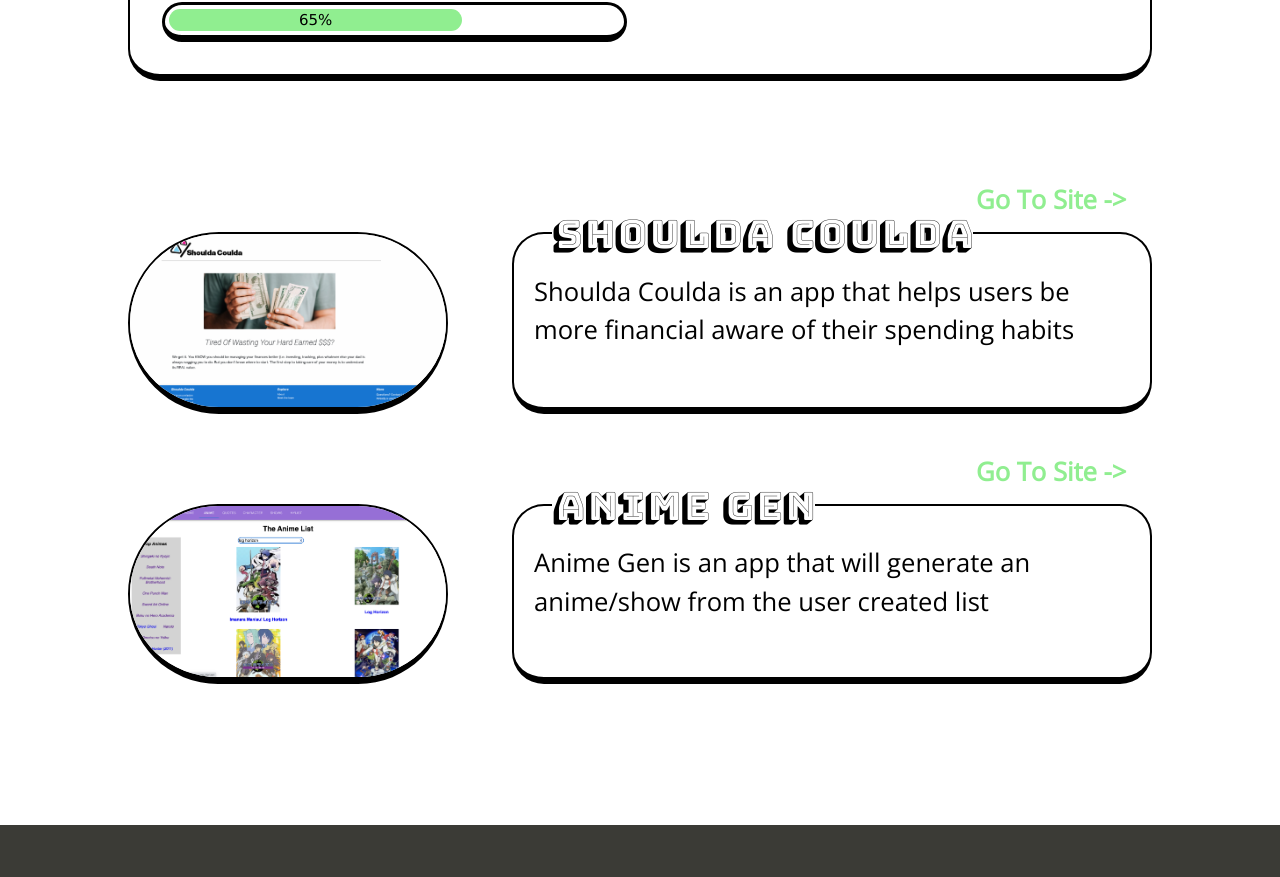
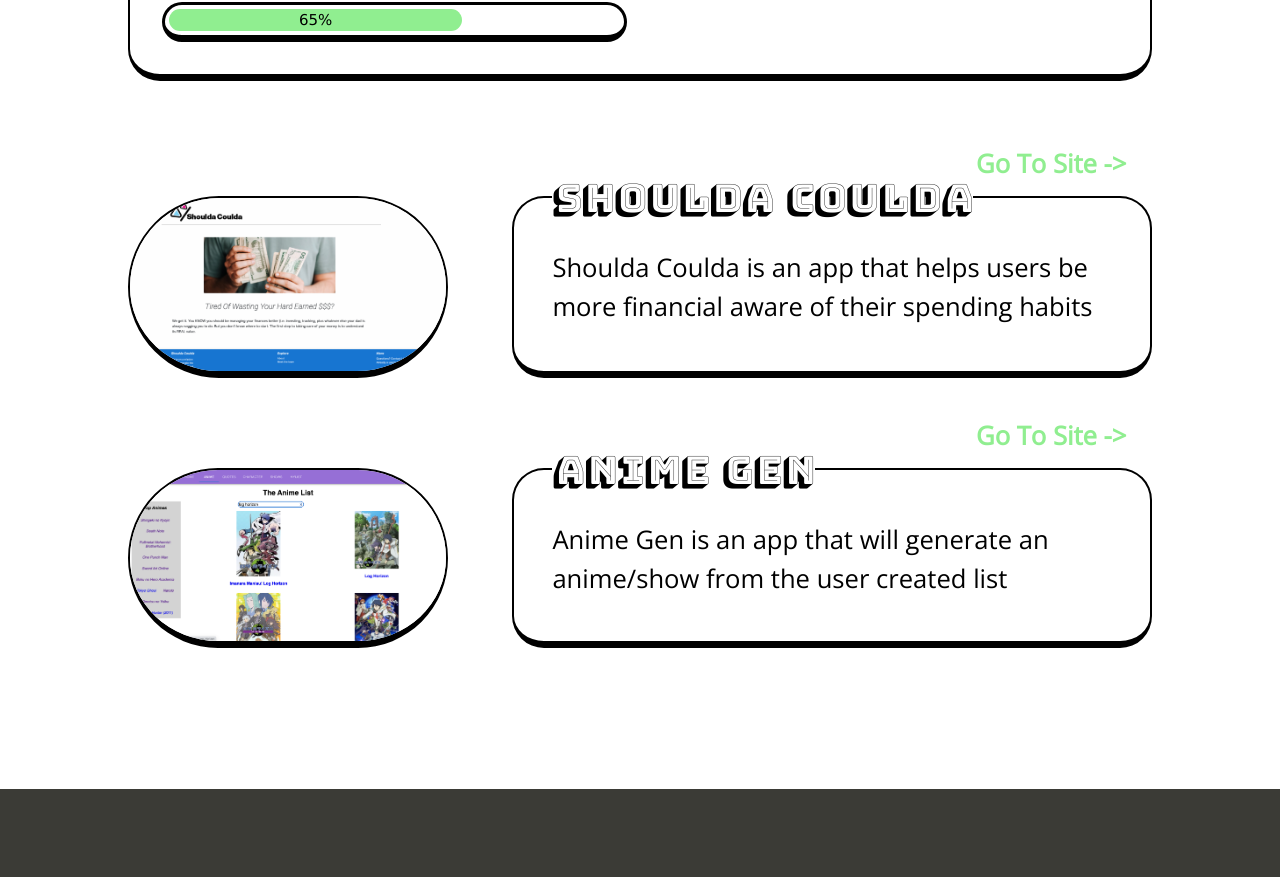
Before and after one commit to StudentCZ/my-website, a React (Create React App) app: page / in a window 1280 px wide. Shown: the part 1762-2639 px from the top of the page. Built offline with nearby package versions, Linux system fonts and the light colour scheme.

Commit message:
change px to vw in css

```diff
--- a/src/components/ProjectImageBar.module.css
+++ b/src/components/ProjectImageBar.module.css
@@ -37,9 +37,9 @@
 }
 
 .text {
-  padding-left: 20px;
-  padding-right: 10px;
-  padding-top: 1vw;
+  padding-left: 3vw;
+  padding-right: 2vw;
+  padding-top: 2vw;
   font-size: 2vw;
 }
 
@@ -52,7 +52,7 @@
 .textLink {
   position: static;
   z-index: 1;
-  margin-top: 100px;
+  margin-top: 5vw;
   text-align: end;
   color: lightgreen;
   font-weight: bold;
@@ -75,7 +75,7 @@
 }
 
 @media only screen and (max-width: 600px) {
-  .projectImage {
+  /* .projectImage {
     margin-top: 0px;
     margin-bottom: 5vw;
   }
@@ -102,5 +102,5 @@
   }
   .textLink {
     margin-top: 0px;
-  }
+  } */
 }
```
